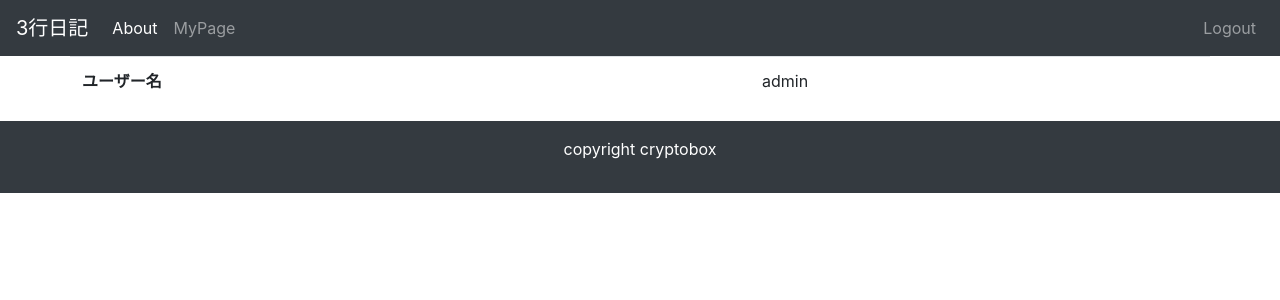
After one commit to crypt0box/Django, a Django app: page /user_detail/7/ in a window 1280 px wide. The commit adds this page. Shown: the top 300 px of the page. Run offline with Django 3.2, Linux system fonts and the light colour scheme; a user stored in the database is signed in; data comes from the database, SQL or seed files in the repository; both versions use the stored data as it was after the commit; some libraries are stand-ins or nearby versions.

```diff
--- a/project4/ThreeLineDiary/templates/ThreeLineDiary/base.html
+++ b/project4/ThreeLineDiary/templates/ThreeLineDiary/base.html
@@ -17,7 +17,7 @@
       <button class="navbar-toggler navbar-toggler-right" type="button" data-toggle="collapse" data-target="#navbarTogglerDemo02" aria-controls="navbarTogglerDemo02" aria-expanded="false" aria-label="Toggle navigation">
         <span class="navbar-toggler-icon"></span>
       </button>
-      <a class="navbar-brand" href="#!">3行日記</a>
+      <a class="navbar-brand" href="{% url 'ThreeLineDiary:home' %}">3行日記</a>
 
       <div class="collapse navbar-collapse" id="navbarTogglerDemo02">
         <ul class="navbar-nav mr-auto mt-2 mt-md-0">
@@ -26,7 +26,7 @@
           </li>
           {% if user.is_authenticated %}
           <li class="nav-item">
-            <a class="nav-link" href="#!">MyPage</a>
+            <a class="nav-link" href="{% url 'ThreeLineDiary:user_detail' user.pk %}">MyPage</a>
           </li>
           {% endif %}
         </ul>
@@ -34,14 +34,14 @@
         <ul class="navbar-nav">
          {% if user.is_authenticated %}
          <li class="nav-item">
-          <a class="nav-link" href="#">Logout</a>
+          <a class="nav-link" href="{% url 'ThreeLineDiary:logout' %}">Logout</a>
          </li>
          {% else %}
          <li class="nav-item">
-          <a class="nav-link" href="#">Register</a>
+          <a class="nav-link" href="{% url 'ThreeLineDiary:user_create' %}">Register</a>
          </li>
          <li class="nav-item">
-          <a class="nav-link" href="#">Login</a>
+          <a class="nav-link" href="{% url 'ThreeLineDiary:login' %}">Login</a>
          </li>
          {% endif %}
         </ul>
--- /dev/null
+++ b/project4/ThreeLineDiary/templates/ThreeLineDiary/user_detail.html
@@ -0,0 +1,11 @@
+{% extends "ThreeLineDiary/base.html" %}
+{% block content %}
+<table class="table">
+    <tbody>
+        <tr>
+            <th>ユーザー名</th>
+            <td>{{ user.username }}</td>
+        </tr>
+    </tbody>
+</table>
+{% endblock %}
--- a/project4/ThreeLineDiary/urls.py
+++ b/project4/ThreeLineDiary/urls.py
@@ -4,9 +4,10 @@ from . import views
 app_name = 'ThreeLineDiary'
 
 urlpatterns = [
-    path('', views.IndexView.as_view(), name='index'),
+    path('home', views.IndexView.as_view(), name='home'),
     path('logout/', views.Logout.as_view(), name='logout'),
     path('login/', views.Login.as_view(), name='login'),
     path('user_create/', views.UserCreate.as_view(), name='user_create'),
     path('user_create_complete/', views.UserCreateComplete.as_view(), name='user_create_complete'),
+    path('user_detail/<int:pk>/', views.UserDetail.as_view(), name='user_detail'),
 ]
--- a/project4/ThreeLineDiary/views.py
+++ b/project4/ThreeLineDiary/views.py
@@ -1,5 +1,6 @@
 from django.views import generic
 from django.contrib.auth import get_user_model
+from django.contrib.auth.mixins import UserPassesTestMixin
 from django.contrib.auth.views import LoginView, LogoutView
 from django.shortcuts import redirect
 from .models import Post
@@ -21,7 +22,7 @@ class Login(LoginView):
 
 class Logout(LogoutView):
     """ログアウトページ"""
-    template_name = 'register/'
+    template_name = 'ThreeLineDiary/home.html'
 
 
 class UserCreate(generic.CreateView):
@@ -41,3 +42,18 @@ class UserCreate(generic.CreateView):
 class UserCreateComplete(generic.TemplateView):
     """ユーザー本登録"""
     template_name = 'ThreeLineDiary/user_create_complete.html'
+
+
+class OnlyYouMixin(UserPassesTestMixin):
+    """本人か、スーパーユーザーだけユーザーページアクセスを許可する"""
+    raise_exception = True
+
+    def test_func(self):
+        user = self.request.user
+        return user.pk == self.kwargs['pk'] or user.is_superuser
+
+
+class UserDetail(OnlyYouMixin, generic.DetailView):
+    """ユーザーの詳細ページ"""
+    model = User
+    template_name = 'ThreeLineDiary/user_detail.html'  # デフォルトユーザーを使う場合に備え、きちんとtemplate名を書く
--- a/project4/project4/settings.py
+++ b/project4/project4/settings.py
@@ -124,5 +124,5 @@ STATIC_URL = '/static/'
 AUTH_USER_MODEL = 'ThreeLineDiary.User'
 
 # ログインページと、直接ログインページへ行った後のリダイレクトページ
-LOGIN_URL = 'ThreeLineDiary:login'
-LOGIN_REDIRECT_URL = 'ThreeLineDiary:login'
+LOGIN_URL = 'ThreeLineDiary:home'
+LOGIN_REDIRECT_URL = 'ThreeLineDiary:home'
```
Also changed, not shown: project4/ThreeLineDiary/templates/ThreeLineDiary/home.html (added, +13 -0 lines), project4/db.sqlite3.
